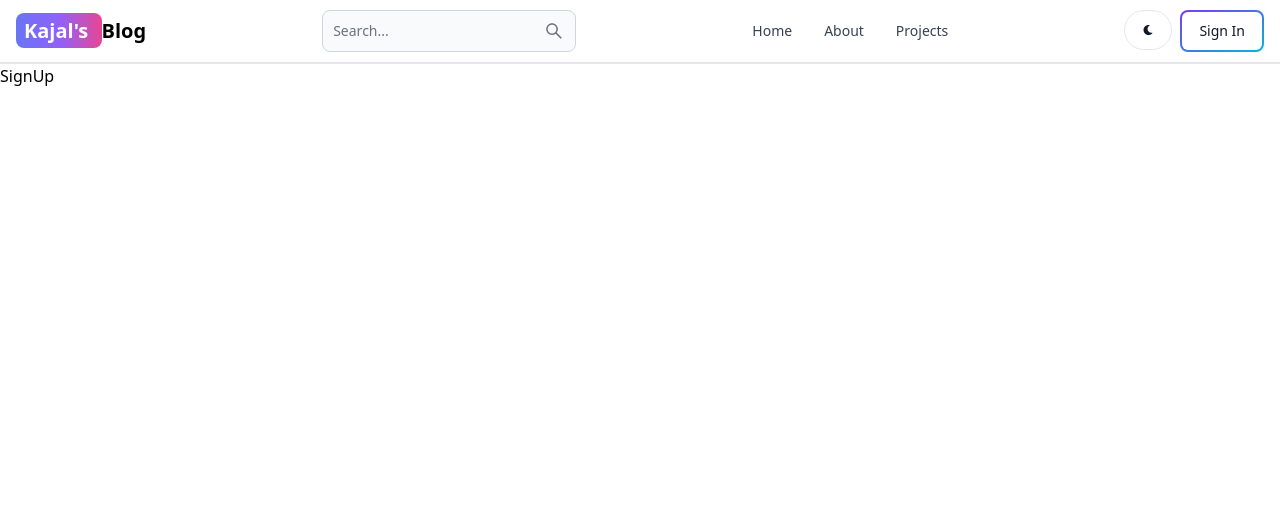
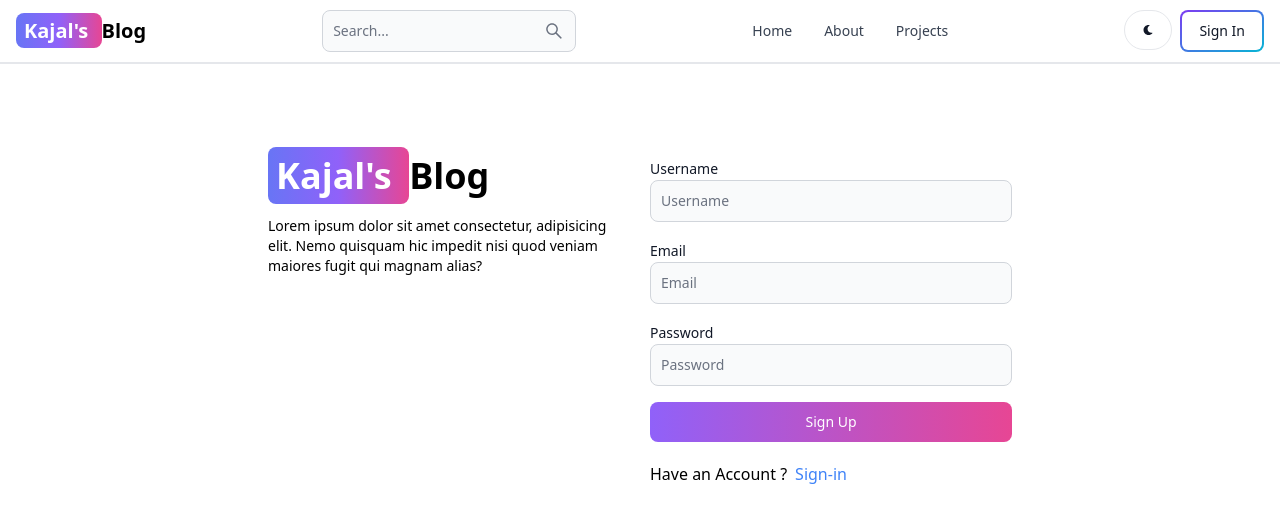
Before and after one commit to Rajputpremsingh/Blog-App, a React (Vite) app in the folder client/: page /sign-up in a window 1280 px wide. Shown: the top 522 px of the page. Built offline with nearby package versions, Linux system fonts and the light colour scheme.

Commit message:
Sign up page design complete

```diff
--- a/client/src/pages/SignUp.jsx
+++ b/client/src/pages/SignUp.jsx
@@ -1,9 +1,52 @@
-import React from 'react'
+import { Button, Label, TextInput } from "flowbite-react";
+import React from "react";
+import { Link } from "react-router-dom";
 
 const SignUp = () => {
   return (
-    <div>SignUp</div>
-  )
-}
+    <div className="min-h-screen mt-20">
+      <div className="flex p-3 max-w-3xl m-auto flex-col gap-5 md:flex-row">
+        {/* Left side Div */}
+        <div className="flex-1">
+          <Link to="/" className="font-bold dark:text-white text-4xl">
+            <span className="px-2 py-1 bg-gradient-to-r from-indigo-500 via-purple-500 to-pink-500 rounded-lg text-white">
+              Kajal's{" "}
+            </span>
+            Blog
+          </Link>
+          <p className="text-sm mt-5">
+            Lorem ipsum dolor sit amet consectetur, adipisicing elit. Nemo
+            quisquam hic impedit nisi quod veniam maiores fugit qui magnam
+            alias?
+          </p>
+        </div>
+        {/* Right side Div */}
+        <div className="flex-1">
+          <form className="flex flex-col gap-4">
+            <div className="">
+              <Label value="Username"></Label>
+              <TextInput type="text" placeholder="Username" id="username" />
+            </div>
+            <div className="">
+              <Label value="Email"></Label>
+              <TextInput type="text" placeholder="Email" id="email" />
+            </div>
+            <div className="">
+              <Label value="Password"></Label>
+              <TextInput type="password" placeholder="Password" id="password" />
+            </div>
+            <Button gradientDuoTone="purpleToPink" type="submit">
+              Sign Up
+            </Button>
+          </form>
+          <div className=" flex gap-2 mt-5">
+            <span>Have an Account ? </span>
+            <Link to='/sign-in' className="text-blue-500"> Sign-in</Link>
+          </div>
+        </div>
+      </div>
+    </div>
+  );
+};
 
-export default SignUp
+export default SignUp;
```
